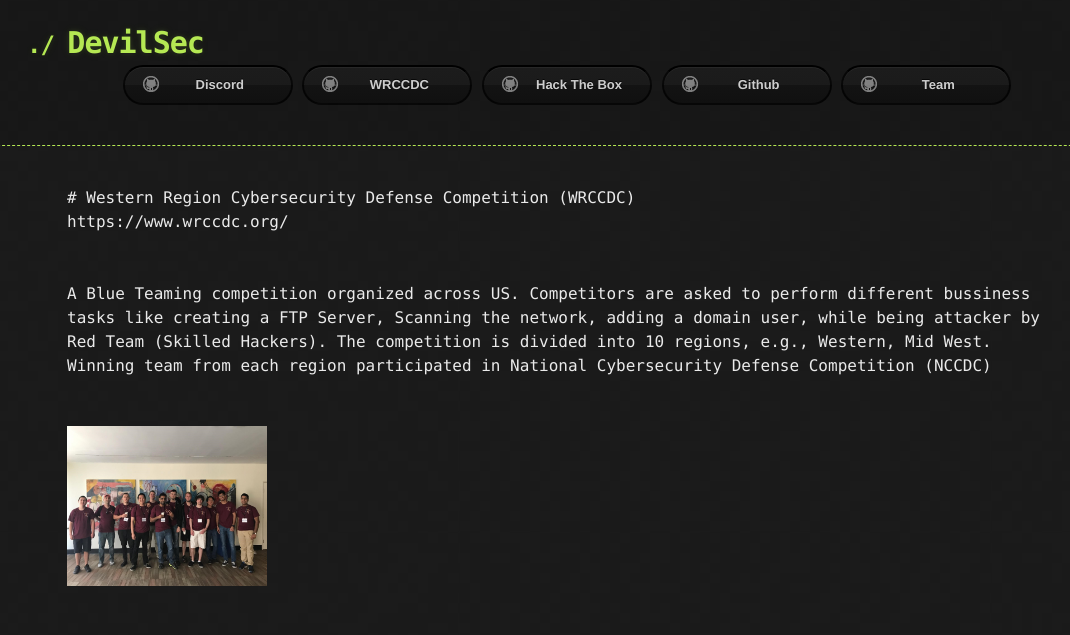
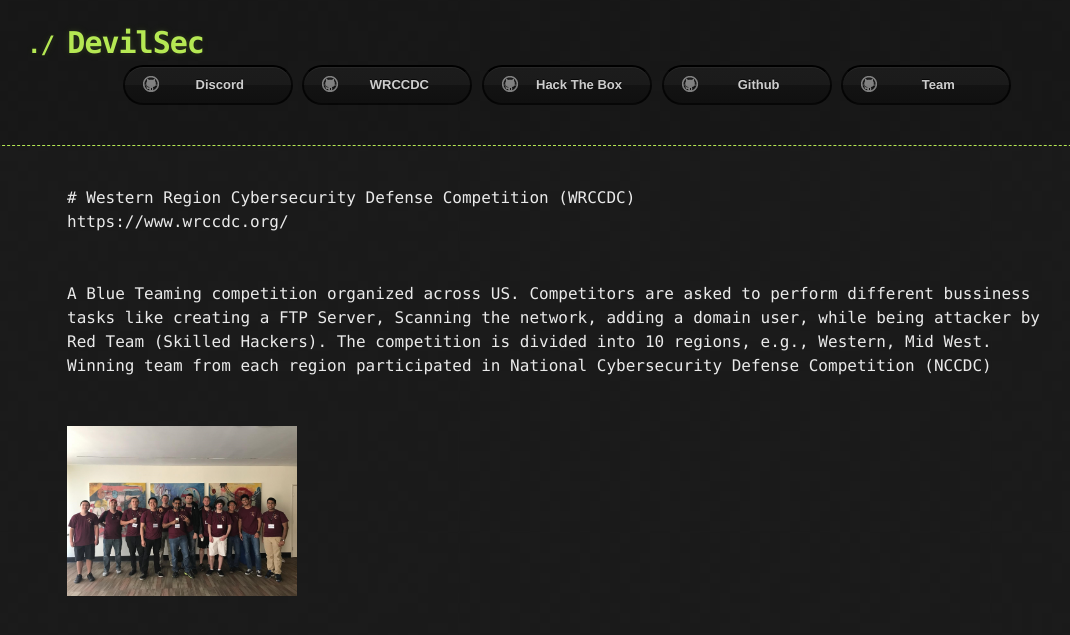
Before and after one commit to josephaorahim/asu_devilsec_website, a Jekyll site: the page built from wrccdc.html, in a window 1280 px wide. Shown: the top 635 px of the page, without its empty margins (73-1143 px from the left). Built offline with Jekyll 4.4.1, drawn with Linux system fonts in a browser that asks for light colours.

Commit message:
updates to website 4

```diff
--- a/wrccdc.html
+++ b/wrccdc.html
@@ -9,4 +9,4 @@
 <br><br/>
 <img src="images/ccdc15.jpg"
      alt="WRCCDC Team 2017"
-     style="width:200px;height:160px;" />
+     style="width:230px;height:170px;" />
```
